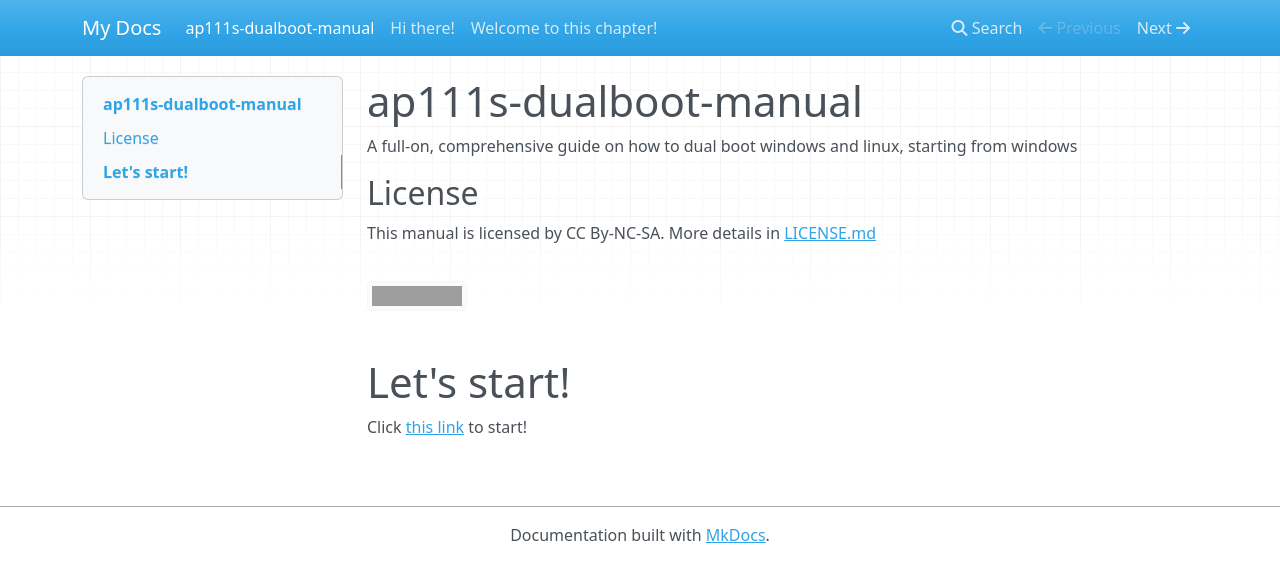
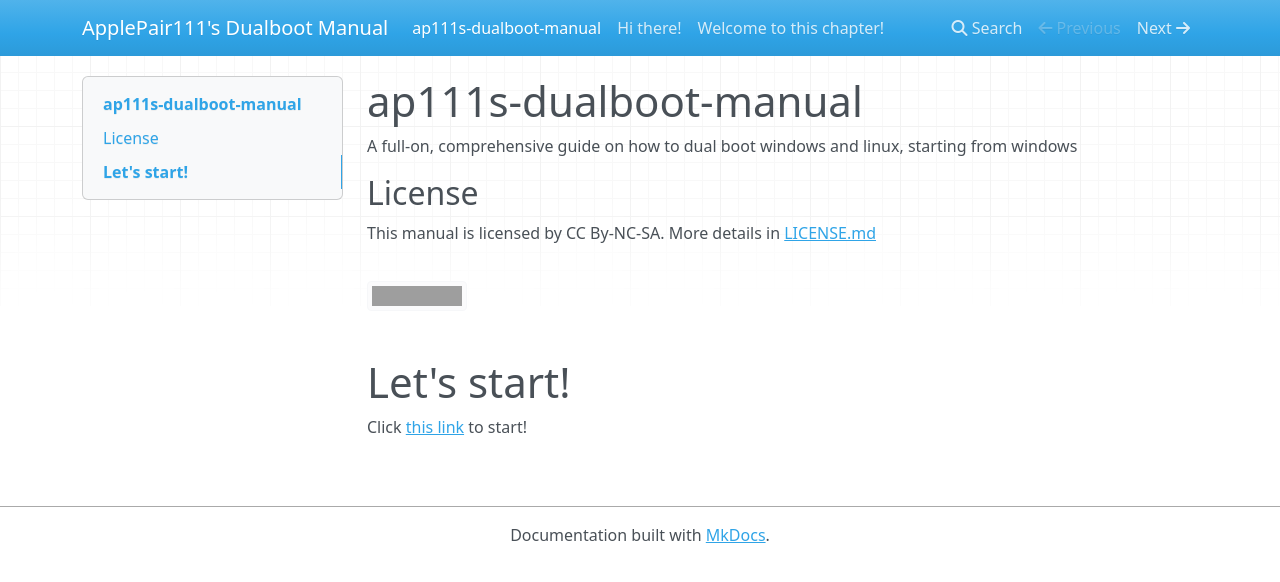
Before and after one commit to ApplePair111/ap111s-dualboot-manual, an MkDocs documentation site: the page built from docs/index.md, in a window 1280 px wide. Shown: the top 582 px of the page. Built offline with MkDocs 1.6.1, drawn with Linux system fonts in a browser that asks for light colours; nearby versions of some CDN libraries; grey boxes are pictures that could not be loaded.

Commit message:
Change site name to ApplePair111's Dualboot Manual

```diff
--- a/mkdocs.yml
+++ b/mkdocs.yml
@@ -1 +1 @@
-site_name: My Docs
+site_name: ApplePair111's Dualboot Manual
```
